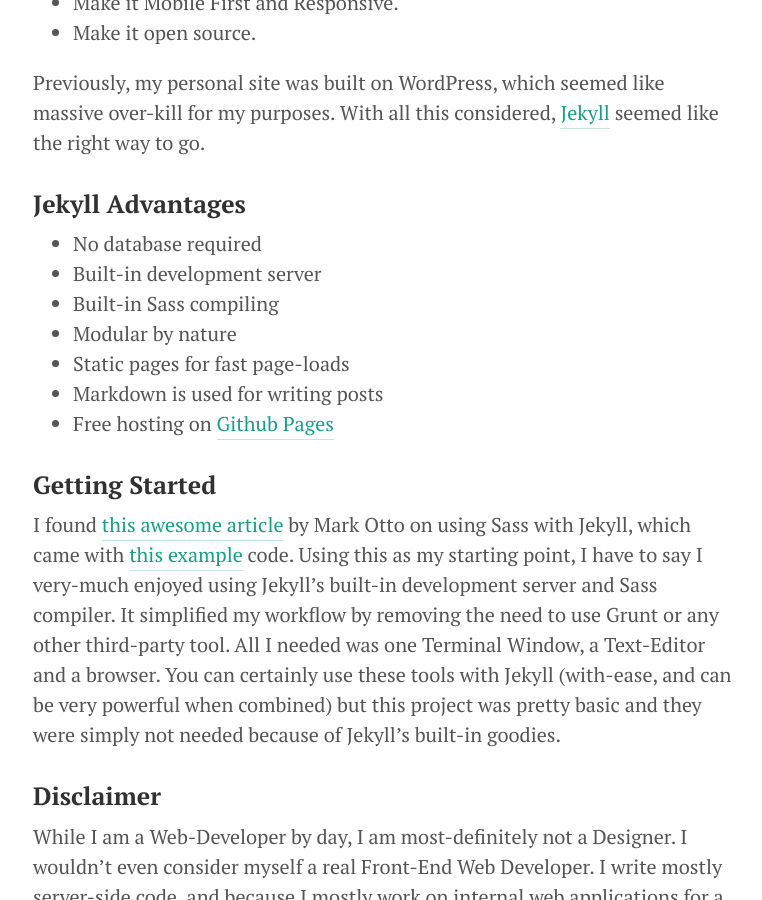
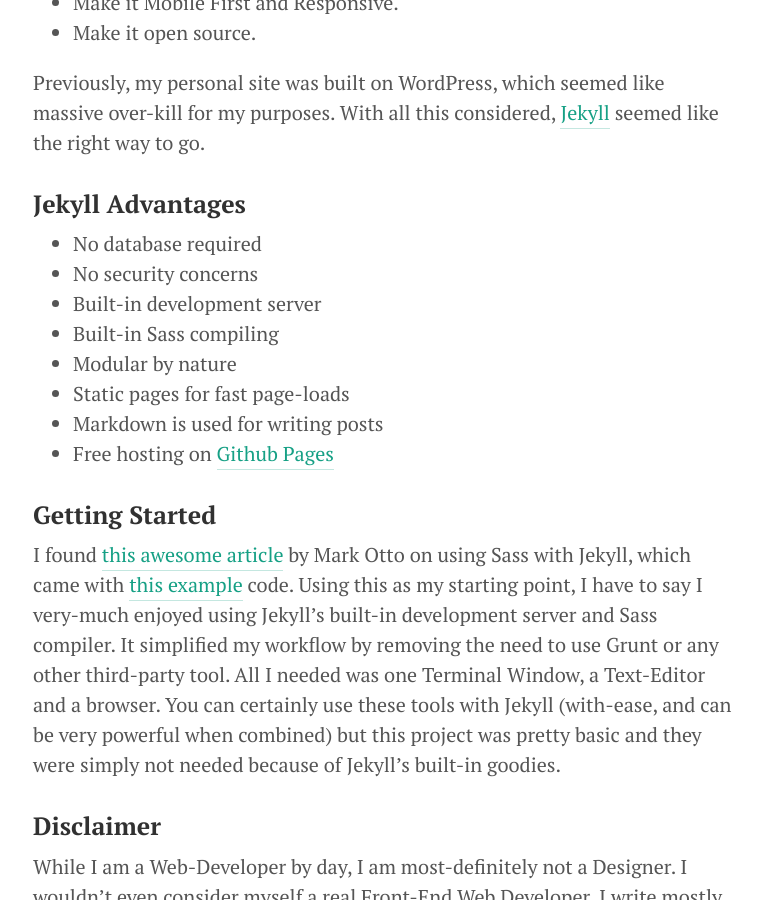
Before and after one commit to Schmalzy/Schmalzy.github.io, a Jekyll site: the page built from _posts/2014-09-28-Personal-Site-Jekyll-Theme.md, in a window 1280 px wide and 900 px high, scrolled down 486 px. Shown: the whole window, without its empty margins (257-1019 px from the left). Built offline with Jekyll 4.4.1, drawn with Linux system fonts in a browser that asks for light colours.

Commit message:
Update 2014-09-28-Personal-Site-Jekyll-Theme.md

```diff
--- a/_posts/2014-09-28-Personal-Site-Jekyll-Theme.md
+++ b/_posts/2014-09-28-Personal-Site-Jekyll-Theme.md
@@ -17,6 +17,7 @@ Previously, my personal site was built on WordPress, which seemed like massive o
 
 ### Jekyll Advantages
 - No database required
+- No security concerns
 - Built-in development server
 - Built-in Sass compiling
 - Modular by nature
```
